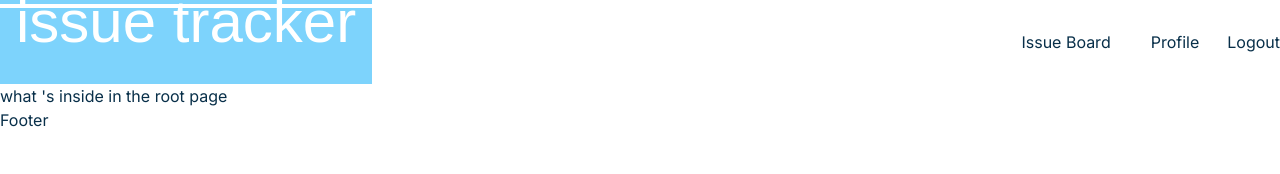
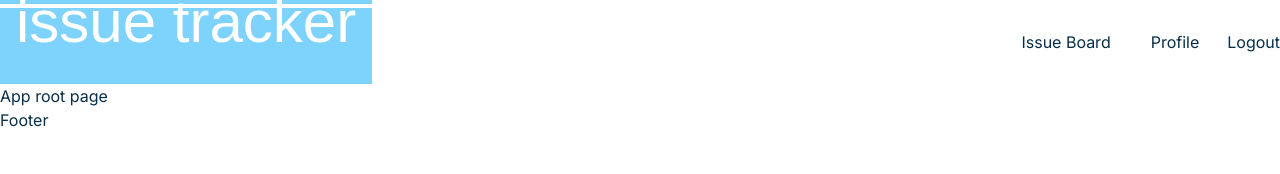
Before and after one commit to badeyesightcat/stackblitz-next-trial, a Next.js app: page / in a window 1280 px wide. Shown: the top 174 px of the page. Built offline with nearby package versions, Linux system fonts and the light colour scheme; a web font is replaced by a local one.

Commit message:
Modify app root main content section

```diff
--- a/app/layout.tsx
+++ b/app/layout.tsx
@@ -18,7 +18,7 @@ export default function RootLayout({
     <html lang="en">
       <body className={fonts.inter.className}>
         <Navbar />
-        {children}
+        <main className="container mx-auto">{children}</main>
         <Footer />
       </body>
     </html>
--- a/app/page.tsx
+++ b/app/page.tsx
@@ -1,3 +1,3 @@
 export default function Home() {
-  return <main>what 's inside in the root page</main>;
+  return <>App root page</>;
 }
```
